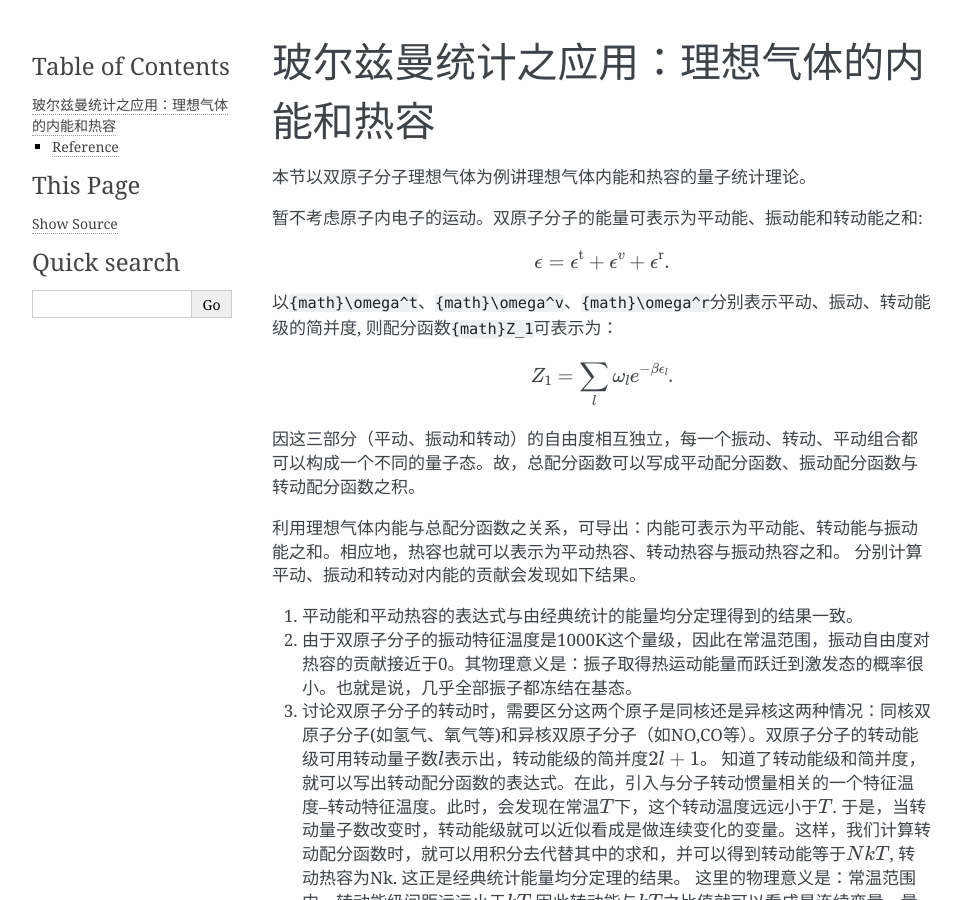
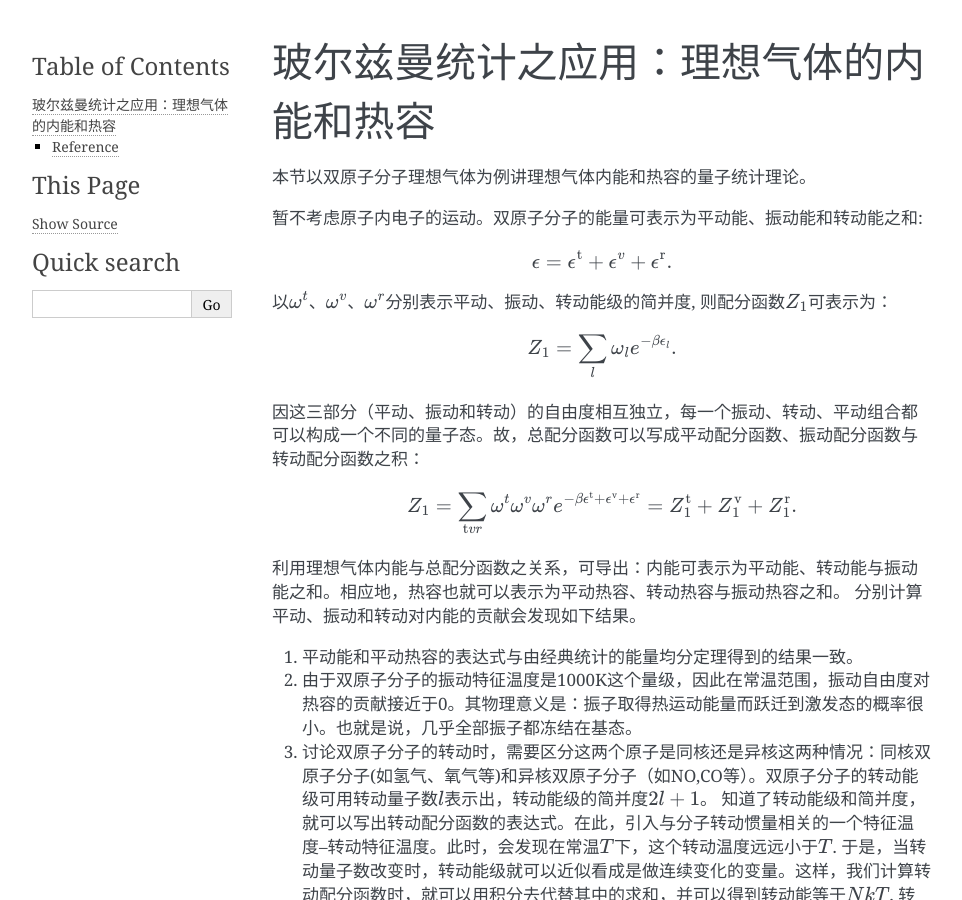
Before and after one commit to hg08/hg08.github.io, a Sphinx documentation site: the page built from doc/teaching/boltzmann_statistics_application_1.md, in a window 1280 px wide and 900 px high. Shown: the whole window, without its empty margins (148-1110 px from the left). Built offline with Sphinx 7.4.7, drawn with Linux system fonts in a browser that asks for light colours.

Commit message:
update teaching3

````diff
--- a/doc/teaching/boltzmann_statistics_application_1.md
+++ b/doc/teaching/boltzmann_statistics_application_1.md
@@ -6,11 +6,15 @@
 ```{math}
 \epsilon = \epsilon^\text{t} + \epsilon^{v} + \epsilon^\text{r}.
 ```
-以`{math}\omega^t`、`{math}\omega^v`、`{math}\omega^r`分别表示平动、振动、转动能级的简并度, 则配分函数`{math}Z_1`可表示为：
+以{math}`\omega^t`、{math}`\omega^v`、{math}`\omega^r`分别表示平动、振动、转动能级的简并度, 则配分函数{math}`Z_1`可表示为：
 ```{math}
 Z_1 = \sum_l \omega_l e^{-\beta\epsilon_l}.
 ```
- 因这三部分（平动、振动和转动）的自由度相互独立，每一个振动、转动、平动组合都可以构成一个不同的量子态。故，总配分函数可以写成平动配分函数、振动配分函数与转动配分函数之积。
+因这三部分（平动、振动和转动）的自由度相互独立，每一个振动、转动、平动组合都可以构成一个不同的量子态。故，总配分函数可以写成平动配分函数、振动配分函数与转动配分函数之积：
+```{math}
+Z_1 = \sum_{\text t v r} \omega^t \omega^v \omega^r e^{-\beta\epsilon^\text{t} + \epsilon^\text{v} + \epsilon^\text{r}}
+= Z_1^\text{t} + Z_1^\text{v} + Z_1^\text{r}.
+```
 
 利用理想气体内能与总配分函数之关系，可导出：内能可表示为平动能、转动能与振动能之和。相应地，热容也就可以表示为平动热容、转动热容与振动热容之和。
 分别计算平动、振动和转动对内能的贡献会发现如下结果。
````
